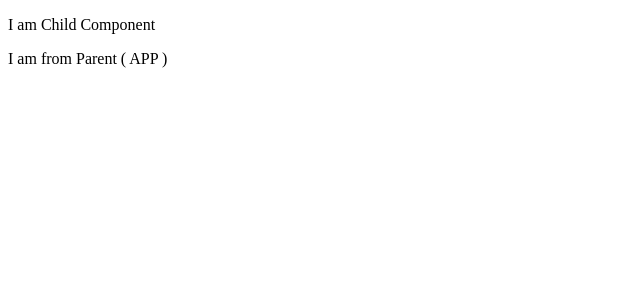
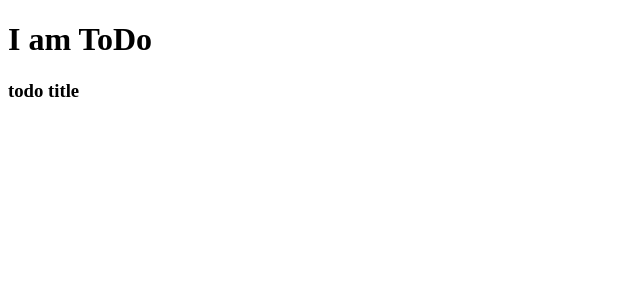
Before and after one commit to nymul-islam-moon/react-anisul-islam, a React (Create React App) app: page / in a window 1280 px wide. Shown: the top 300 px of the page, without its empty margins (0-640 px from the left). Built offline with nearby package versions, Linux system fonts and the light colour scheme.

Commit message:
Class 31
Sending data  from parent to child

```diff
--- a/src/App.js
+++ b/src/App.js
@@ -6,17 +6,23 @@ import React, {useState} from 'react';
 /**
  * Component Section
  */
-import Child from "./components/STATE_LIFTING/Child";
 
 export default function App() {
 
-    const data = "I am from Parent ( APP )";
-    const handleChildData = ( childData ) => {
-        console.log( "App : " + childData );
+    /**
+     * Todo component | Difference between component and function is that component name will start capital latter and always return a value.
+     * @constructor
+     */
+    const Todo = ( props ) => {
+        return <div>
+            <h1>I am ToDo</h1>
+            <h3>{ props.title }</h3>
+        </div>
     }
+
     return (
-        <div className="counter center">
-            <Child data={data} onChildData={handleChildData}/>
+        <div>
+            <Todo title="todo title"/>
         </div>
     );
 }
```
